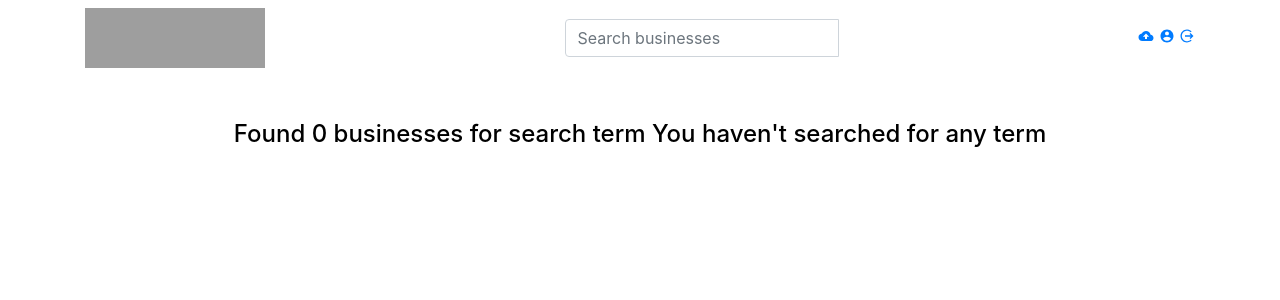
After one commit to TonyKioko/NeighborHood, a Django app: a page that uses app/templates/navbar.html in a window 1280 px wide. The commit adds this page. Shown: the top 300 px of the page. Run offline with Django 3.2, Linux system fonts and the light colour scheme; some libraries are stand-ins or nearby versions; grey boxes are pictures that could not be loaded.

Commit message:
can now search businesses

```diff
--- a/app/templates/index.html
+++ b/app/templates/index.html
@@ -28,7 +28,7 @@
 
                   <div class="text">{{hood.description}}</div>
                   {% endautoescape %}
-                  <div class="text">{{hood.members.count}}</div>
+                  <div class="text">Members : {{hood.members.count}}</div>
 
                   <a href="{% url 'join_hood' id=hood.id%}" class="btn btn-info btn-block">Join Hood</a>
 
--- a/app/templates/navbar.html
+++ b/app/templates/navbar.html
@@ -15,7 +15,7 @@
     <form class="navbar-form" role="search" action="{% url 'search' %}" style="width:auto">
 
        <div class="input-group">
-         <input type="text" class="form-control" placeholder="Search Projects by title" name="name" style="height:38px;">
+         <input type="text" class="form-control" placeholder="Search businesses" name="name" style="height:38px;">
          <div class="input-group-btn">
          </div>
        </div>
--- /dev/null
+++ b/app/templates/search.html
@@ -0,0 +1,48 @@
+{%extends 'base.html'%}
+{% block content %}
+<div class="container" style="margin-top:120px;">
+
+  <div class="row">
+    <div class="col md-3"></div>
+    {% if found_businesses %}
+      <h4 class="text-center" style="color:black">Found {{ found_businesses|length }} businesses titled : <em>{{message}}</em> </h4>
+      <hr>
+      <br>
+      <br>
+      <br>
+    {% else %}
+      <h4 class="text-center"style="color:black"> Found 0 businesses for search term {{message}} <br> <br>
+</h4>
+      <br>
+      <br>
+
+      <hr>
+    {% endif %}
+    <div class="col md-3"></div>
+
+  </div>
+<div class="row">
+  {% for business in found_businesses %}
+<div class="col-md-4"></div>
+
+
+<div class="col-md-4">
+			<h3><a href='#'>{{business.name}}</a></h3>
+      <p>Owner : {{business.propreiter}}</p>
+    <p>Contact :   <a href="#">{{business.email}}</a></p>
+
+
+		</div>
+
+    <div class="col-md-4"></div>
+    {% endfor %}
+</div>
+
+
+
+</div>
+
+
+  </div>
+</div>
+{% endblock %}
```
Also changed, not shown: 1 other file.
